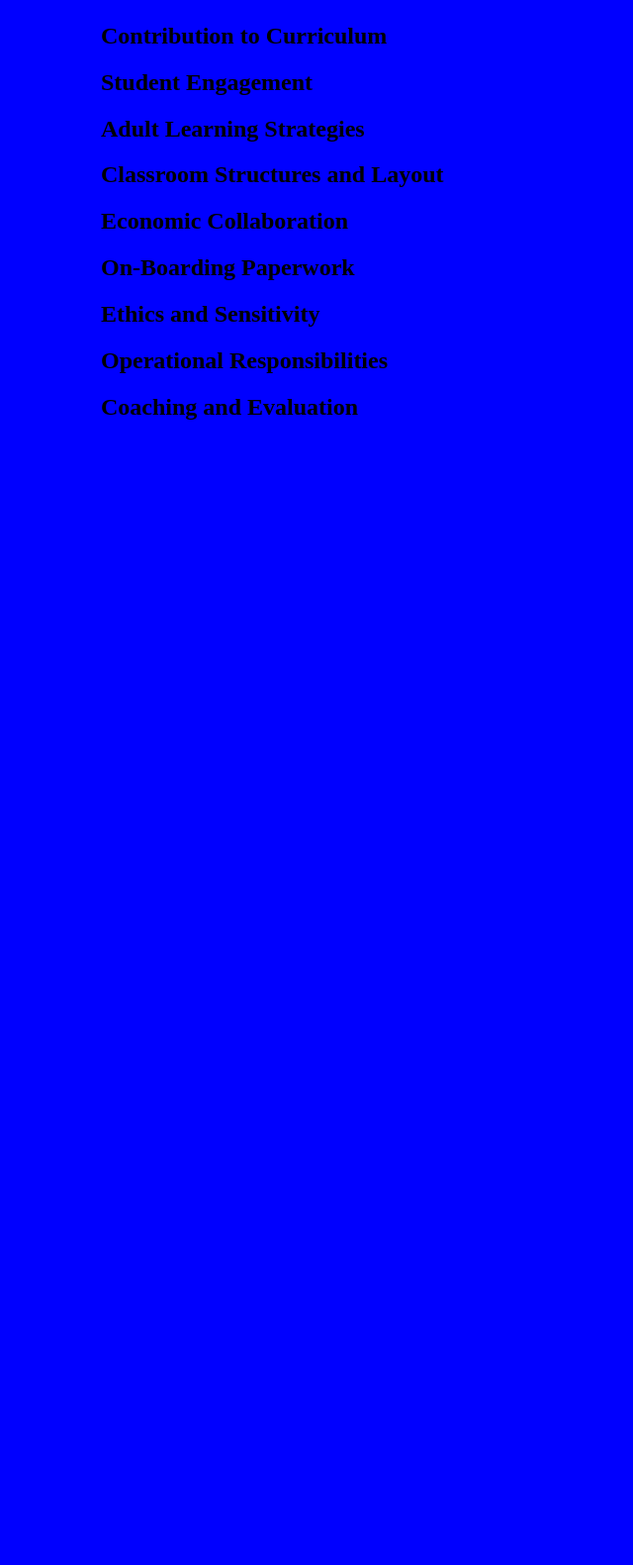
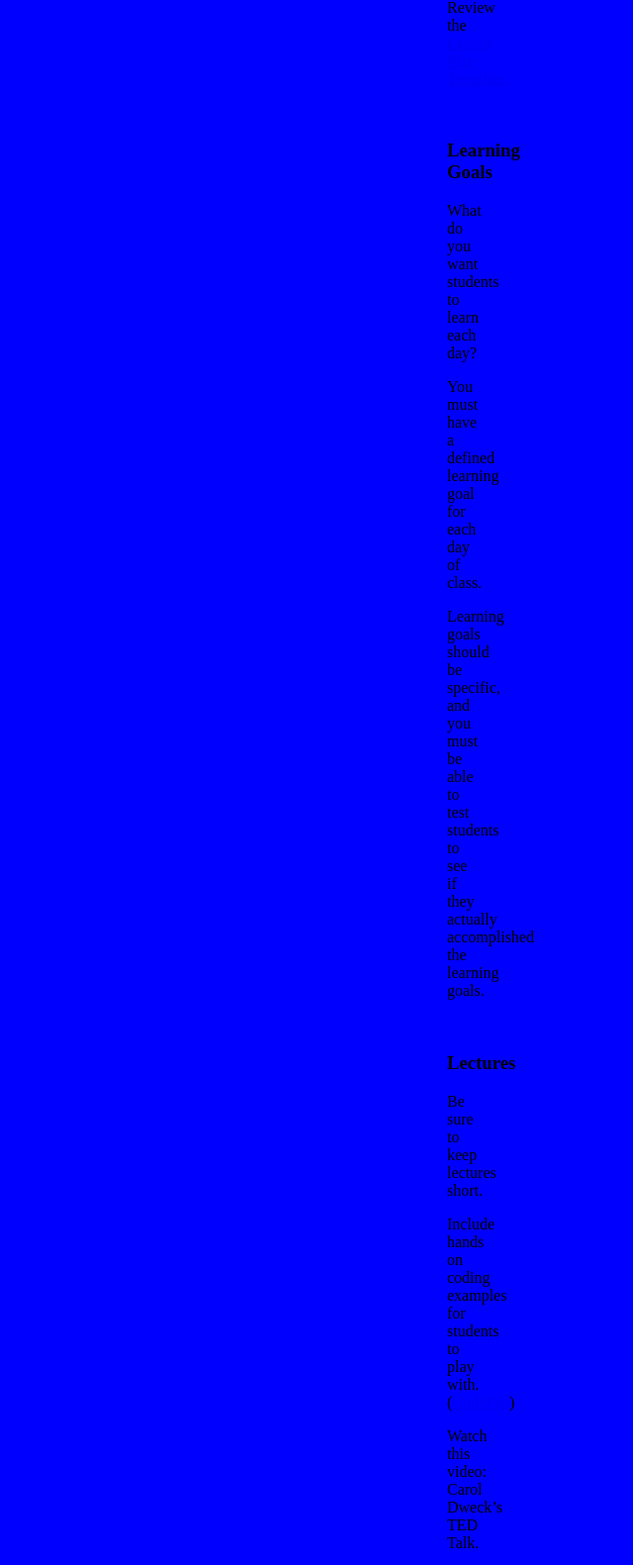
Before and after one commit to AustinCodingAcademy/training, a PHP site: page / in a window 1280 px wide; the page is wider, and only the part inside the window is pictured. Shown: the part 4029-5610 px from the top of that part at 99% size, without its empty margins (314-954 px from the left). Before the commit the page ends 4453 px from the top of that part, so only its background shows below. Run offline with PHP 8.4, Linux system fonts and the light colour scheme.

Commit message:
added margin

```diff
--- a/index.php
+++ b/index.php
@@ -4,7 +4,7 @@
 <title>Instructor Training</title>
 <link rel="stylesheet" type="text/css" href="css/style.css">
 </head>
-  <body style="margin: 10px 150px 10px 150px;">
+  <body style="margin: 10px 500px 10px 500px;">
 
   <h1>Instructor Training</h1>
     <p>During this training, you will work in 3 domains: Planning, Teaching, and Professionalism. Each domain consists of
```
